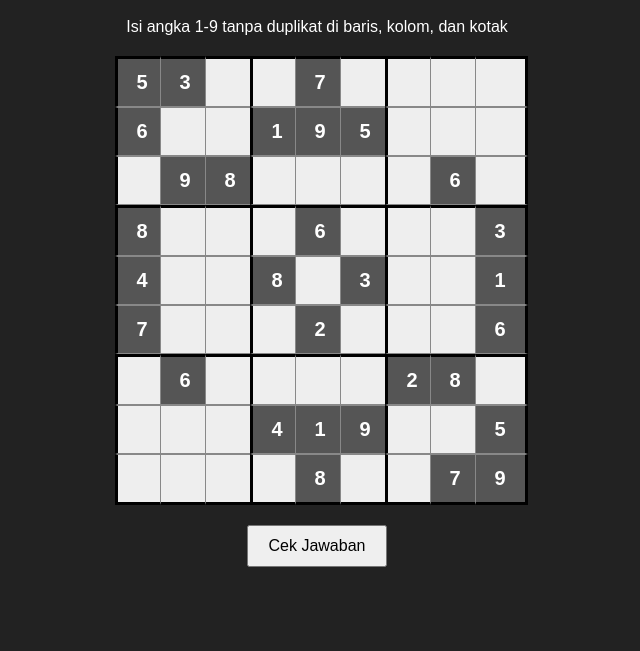
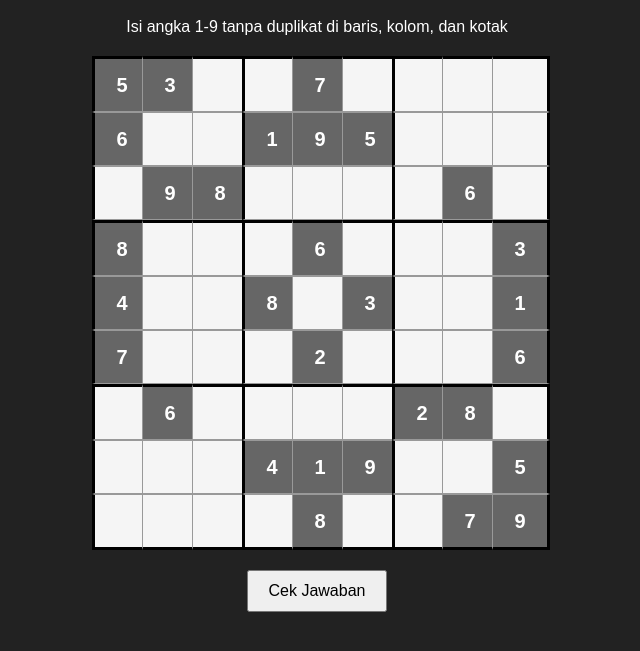
Before and after one commit to ArmandoFirlian/Simpel-CI-Project, a plain HTML site: page index.html in a window 1280 px wide. Shown: the part 61-712 px from the top of the page, without its empty margins (323-963 px from the left). Drawn offline with Linux system fonts and the light colour scheme.

Commit message:
Update grid and input styles in index.html

```diff
--- a/index.html
+++ b/index.html
@@ -17,24 +17,29 @@ h1 {
 
 #board {
   display: grid;
-  grid-template-columns: repeat(9, 45px);
+  grid-template-columns: repeat(9, 50px);
   justify-content: center;
   margin-top: 20px;
 }
 
 input {
-  width: 45px;
-  height: 45px;
+  width: 50px;
+  height: 50px;
   text-align: center;
   font-size: 20px;
-  border: 1px solid #888;
-  background: #eee;
+  border: 1px solid #999;
+  background: #f5f5f5;
 }
 
 .fixed {
-  background: #555;
+  background: #666;
   color: white;
   font-weight: bold;
+}
+
+input:focus {
+  background: #fff3a0;
+  outline: none;
 }
 
 button {
```
